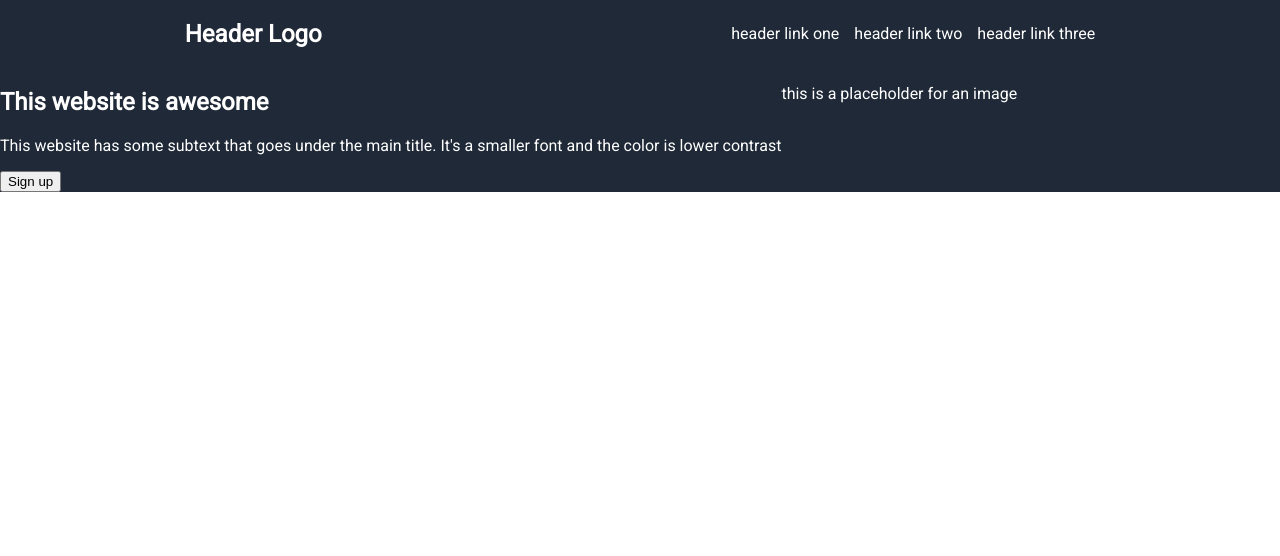
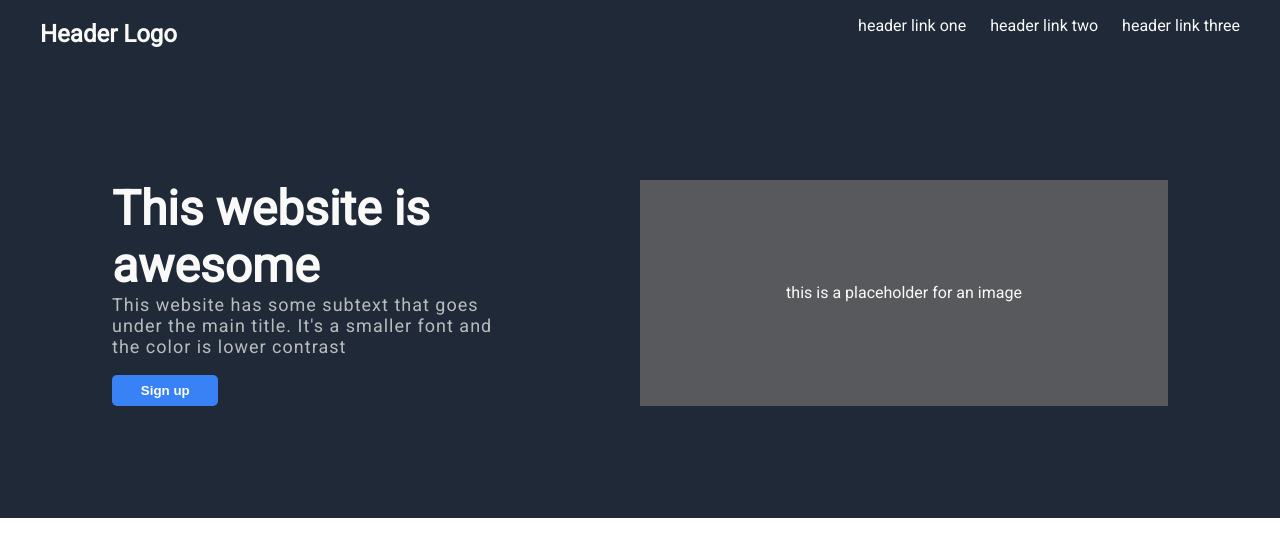
Before and after one commit to KARDT89/TOP-landing-page, a plain HTML site: page index.html in a window 1280 px wide. Drawn offline with Linux system fonts and the light colour scheme.

Commit message:
add: navbar + hero

```diff
--- a/index.html
+++ b/index.html
@@ -9,14 +9,17 @@
 </head>
 <body>
     <nav>
+        <div class="container">
         <h1>Header Logo</h1>
         <ul>
             <li>header link one</li>
             <li>header link two</li>
             <li>header link three</li>
         </ul>
+        </div>
     </nav>
-    <section>
+    <section class="hero">
+        <div class="container">
         <div class="left">
             <h1>This website is awesome</h1>
             <p>This website has some subtext that goes under the main title. It's a smaller font and the color is lower contrast</p>
@@ -25,6 +28,7 @@
         <div class="right">
             <p>this is a placeholder for an image</p>
         </div>
+        </div>
     </section>
 </body>
 </html>
--- a/styles.css
+++ b/styles.css
@@ -3,22 +3,61 @@ body {
     margin: 0;
     font-family: "Roboto";
 }
-nav {
+
+nav, .hero {
+    color: #F9FAF8;
+    background-color: #1F2937;
+}
+
+.container {
+    max-width: 1200px;
     display: flex;
-    justify-content: space-around;
-    align-items: center;
-    background-color: #1F2937;
-    color: white;
+    justify-content: space-between;
+    margin: auto;
+
 }
-nav > ul {
+
+.container > ul {
     display: flex;
     list-style-type: none;
-    gap: 15px;
+    gap: 1.5rem;
 }
 
-section {
-    background-color: #1F2937;
-    color: white;
-    display: flex;
+.left {
+    width: 37%;
     text-wrap: wrap;
 }
+
+.left > h1 {
+    font-size: 48px;
+    font-weight: 900;
+    margin: 0;
+}
+
+.left > p {
+    font-size: 18px;
+    letter-spacing: 1px;
+    margin-top: 0;
+    opacity: 70%;
+}
+
+.left > button {
+    padding: 0.5rem 1.8rem;
+    border: 0;
+    color: white;
+    border-radius: 5px;
+    background-color: #3882F6;
+    font-weight: 700;
+}
+
+.right {
+    background-color: #57595c;
+    width: 50%;
+    display: flex;
+    justify-content: center;
+    align-items: center;
+}
+
+.hero {
+    padding: 7rem;
+}
```
